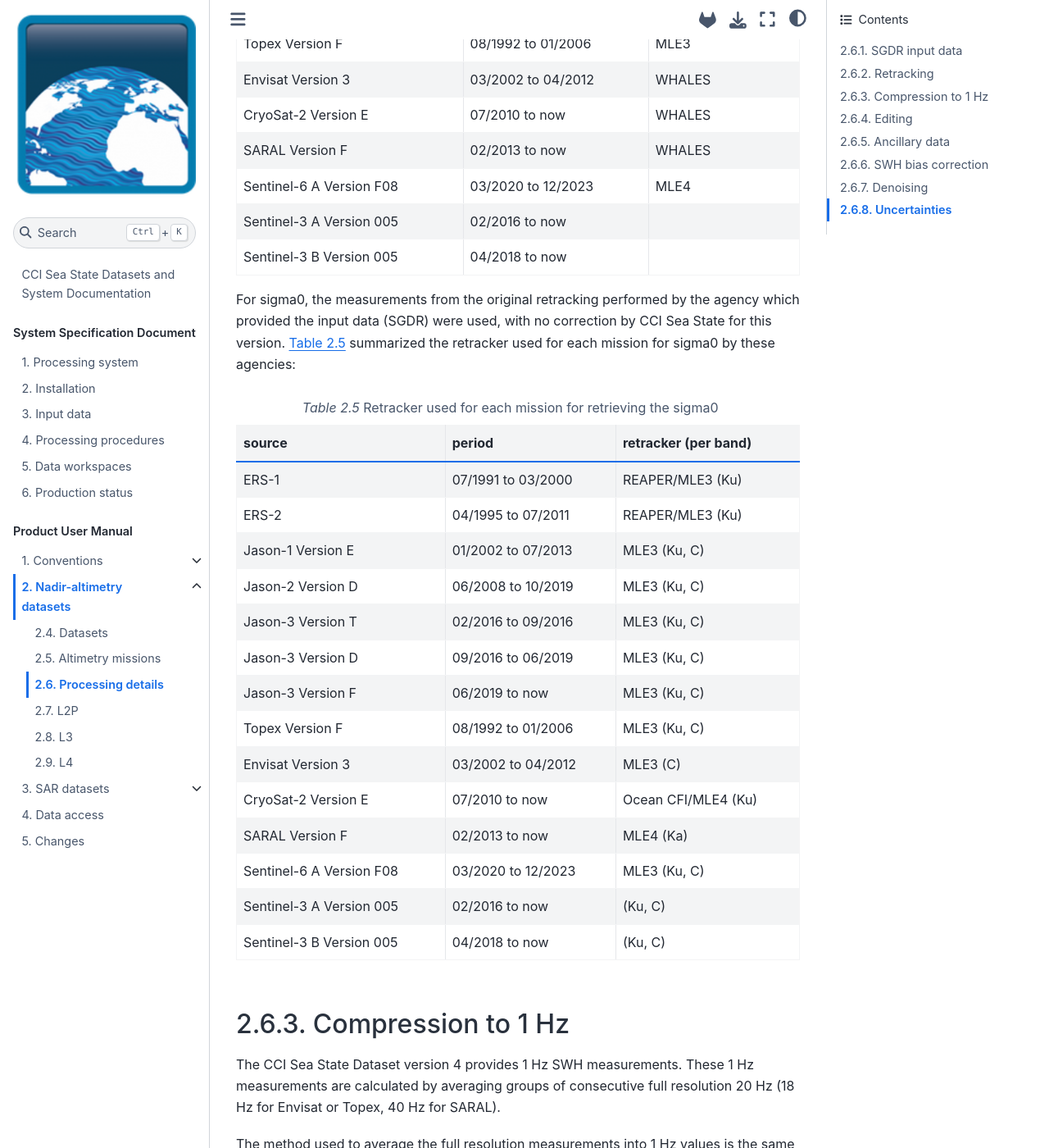
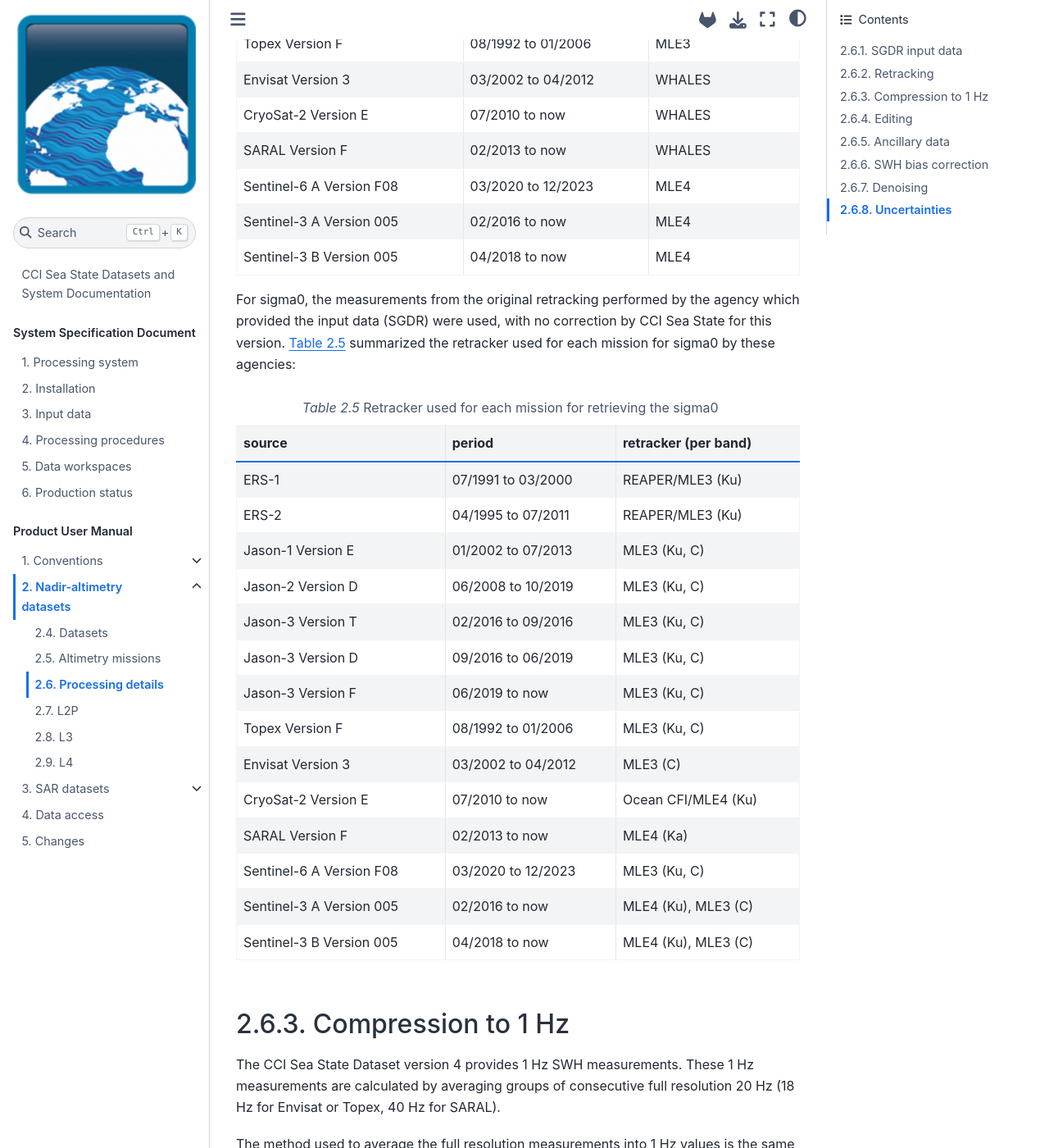
Before and after one commit to umr-lops/cci-seastate-pum, a Jupyter Book: the page built from altimetry/baseline.md, in a window 1280 px wide and 1400 px high, scrolled down 5070 px. Shown: the whole window at 82% size. Built offline with Jupyter Book 1.0.4 settings and Sphinx 7.4.7 and the Sphinx Book theme 1.1.4, drawn with Linux system fonts in a browser that asks for light colours.

Commit message:
updated info on retrackers

````diff
--- a/altimetry/baseline.md
+++ b/altimetry/baseline.md
@@ -176,8 +176,8 @@ CCI Sea State production team (WHALES) or a third party agency:
 | CryoSat-2  Version E     | 07/2010 to now     | WHALES        |
 | SARAL Version F          | 02/2013 to now     | WHALES        |
 | Sentinel-6 A Version F08 | 03/2020 to 12/2023 | MLE4          |
-| Sentinel-3 A Version 005 | 02/2016 to now     |               |
-| Sentinel-3 B Version 005 | 04/2018 to now     |               |
+| Sentinel-3 A Version 005 | 02/2016 to now     | MLE4          |
+| Sentinel-3 B Version 005 | 04/2018 to now     | MLE4          |
 ```
 
 For sigma0, the measurements from the original retracking performed by the agency
@@ -202,8 +202,8 @@ used for each mission for sigma0 by these agencies:
 | CryoSat-2  Version E     | 07/2010 to now     | Ocean CFI/MLE4 (Ku)   |
 | SARAL Version F          | 02/2013 to now     | MLE4 (Ka)             |
 | Sentinel-6 A Version F08 | 03/2020 to 12/2023 | MLE3 (Ku, C)          |
-| Sentinel-3 A Version 005 | 02/2016 to now     |    (Ku, C)            |
-| Sentinel-3 B Version 005 | 04/2018 to now     |     (Ku, C)           |
+| Sentinel-3 A Version 005 | 02/2016 to now     | MLE4 (Ku), MLE3 (C)   |
+| Sentinel-3 B Version 005 | 04/2018 to now     | MLE4 (Ku), MLE3 (C)   |
 ```
 
 
````
Also changed, not shown: altimetry/l2p.md (+2 -2 lines), 1 other file.
